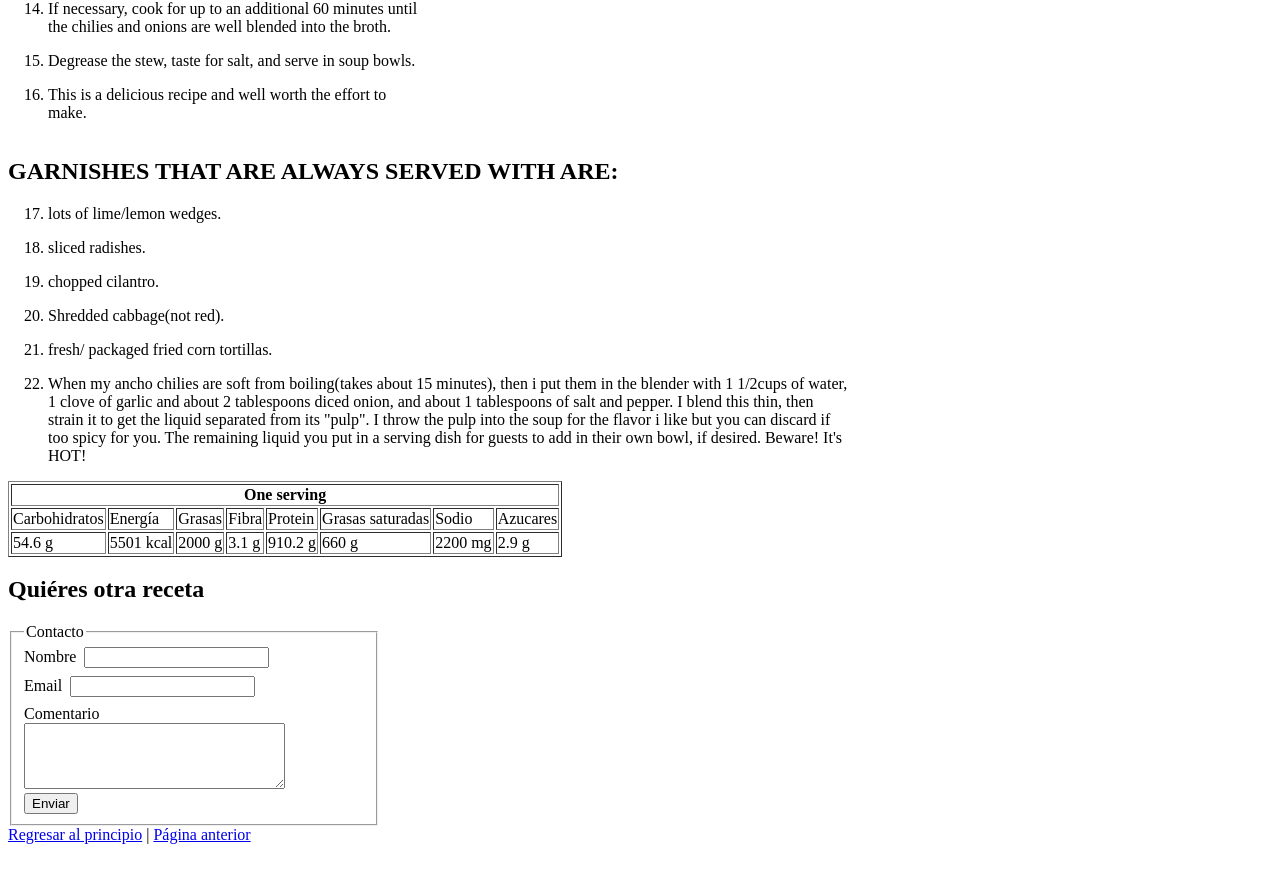
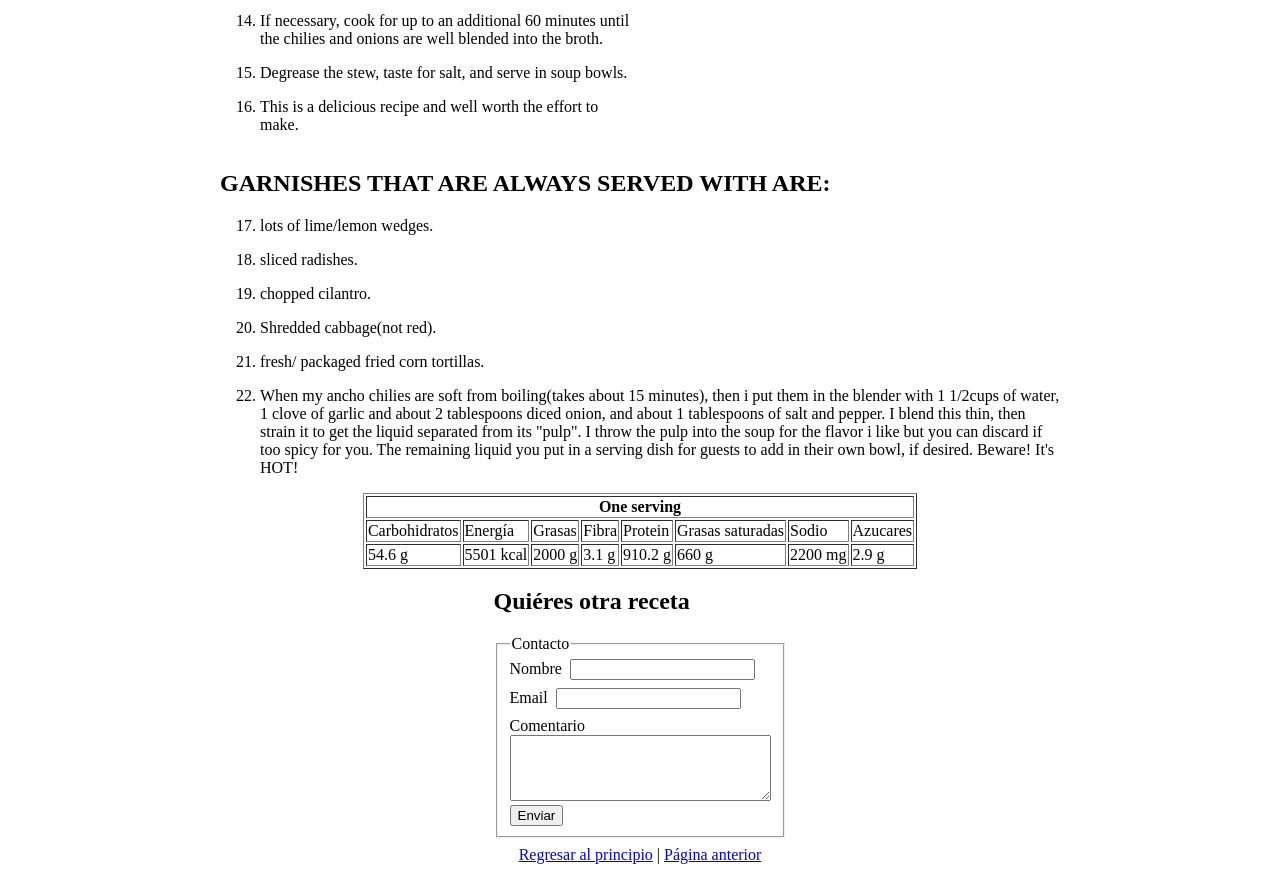
Before and after one commit to Nfsedg/ProgWeb1, a plain HTML site: page receta.html in a window 1280 px wide. Shown: the part 1241-2125 px from the top of the page. Before the commit the page ends 2093 px from the top, so only its background shows below. Drawn offline with Linux system fonts and the light colour scheme.

Commit message:
Add: grid structure

```diff
--- /dev/null
+++ b/estructura.css
@@ -0,0 +1,47 @@
+body {
+  width: 100%;
+  max-width: 660px;
+  padding: 12px;
+  margin: 12px auto;
+  display: flex;
+  flex-direction: column;
+}
+
+header {
+  display: flex;
+  justify-content: space-between;
+  background-color: rgb(137, 152, 152);
+  width: 100%;
+  padding: 8px;
+}
+nav {
+  width: 180px;
+  background-color: beige;
+}
+main {
+  padding: 8px;
+  display: grid;
+  grid-template-columns: repeat(3, 1fr);
+  background-color: aqua;
+  width: 100%;
+  place-items: center;
+  gap: 8px;
+}
+main > * {
+  background-color: antiquewhite;
+  width: 100%;
+}
+section {
+  display: grid;
+  grid-column-start: 1;
+  grid-column-end: 3;
+  gap: 8px;
+}
+.aside-box {
+  grid-column-start: 3;
+  grid-column-end: 4;
+}
+footer {
+  grid-column-start: 1;
+  grid-column-end: 4;
+}
--- a/recipt.css
+++ b/recipt.css
@@ -4,9 +4,16 @@ html {
 .main-img {
   width: 440px;
 }
+main {
+  display: grid;
+  width: 100%;
+  max-width: 840px;
+  margin: 12px auto;
+  place-items: center;
+}
 .directions {
   display: grid;
-  grid-template-columns: 1fr 1fr;
+  grid-template-columns: repeat(2, 1fr);
   gap: 14px;
   max-width: 840px;
 }
@@ -37,3 +44,6 @@ fieldset > div {
 label {
  margin-right: 8px;
 }
+footer {
+  margin: 8px;
+}
```
Also changed, not shown: WebPage/index.html (added, +11 -0 lines), estructura.html (added, +32 -0 lines).
